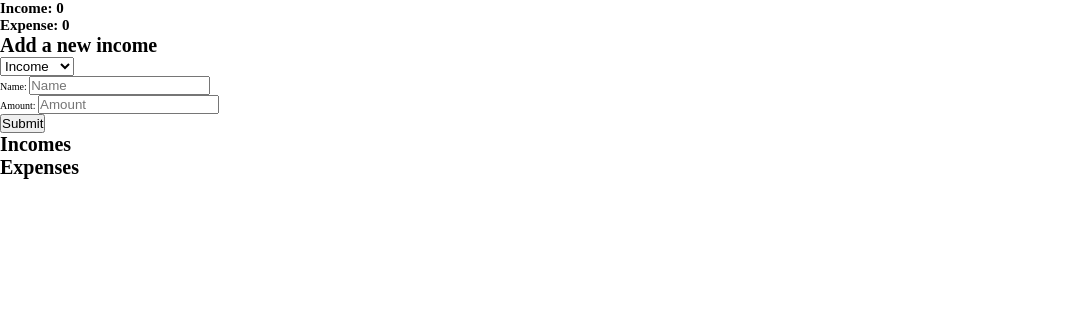
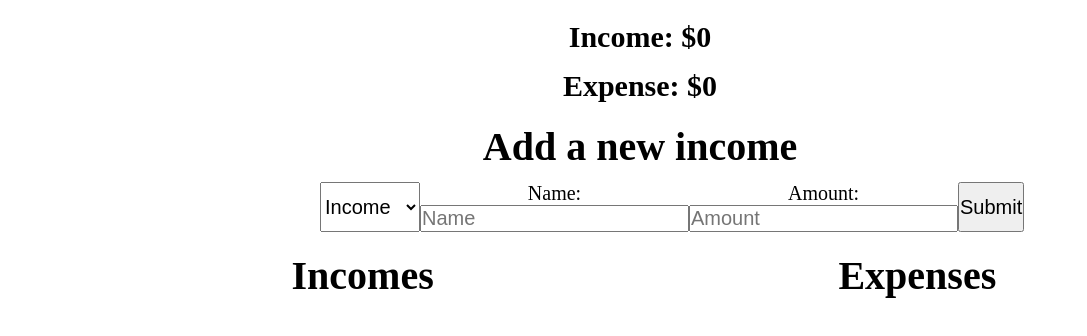
Before and after one commit to MrGSense/budget-app, a React app: page / in a window 1280 px wide. Shown: the top 336 px of the page, without its empty margins (0-1087 px from the left). Built offline with nearby package versions, Linux system fonts and the light colour scheme.

Commit message:
Add basic styling

```diff
--- a/src/components/BudgetApp/BudgetApp.js
+++ b/src/components/BudgetApp/BudgetApp.js
@@ -44,8 +44,10 @@ class BudgetApp extends Component {
             <div className="BudgetApp">
                 <BudgetInfo incomes={this.state.incomes} expenses={this.state.expenses} />
                 <BudgetForm sendData={this.getData} />
-                <BudgetList data={this.state.incomes} type="Income" />
-                <BudgetList data={this.state.expenses} type="Expense" />
+                <div className="BudgetApp__lists">
+                    <BudgetList data={this.state.incomes} type="Income" />
+                    <BudgetList data={this.state.expenses} type="Expense" />
+                </div>
             </div>
         )
     }
--- a/src/components/BudgetApp/BudgetForm.js
+++ b/src/components/BudgetApp/BudgetForm.js
@@ -34,19 +34,19 @@ class BudgetForm extends Component {
             <div className="BudgetForm">
                 <h1 className="BudgetForm__title">Add a new {this.state.value}</h1>
                 <form className="BudgetForm__form" onSubmit={this.onSubmit}>
-                    <select className="BudgetForm__select" name="value" id="value" onChange={this.onChange}>
+                    <select className="BudgetForm__form-select" name="value" id="value" onChange={this.onChange}>
                         <option value="income">Income</option>
                         <option value="expense">Expense</option>
                     </select>
-                    <div className="BudgetForm__name">
-                        <label className="BudgetForm__label">Name: </label>
-                        <input className="BudgetForm__input" type="text" name="name" id="name" onChange={this.onChange} placeholder="Name"></input>
+                    <div className="BudgetForm__form-div">
+                        <label className="BudgetForm__form-label">Name: </label>
+                        <input className="BudgetForm__form-input" type="text" name="name" id="name" onChange={this.onChange} placeholder="Name"></input>
                     </div>
-                    <div className="BudgetForm__amount">
-                        <label className="BudgetForm__label">Amount: </label>
-                        <input className="BudgetForm__input" type="number" name="amount" id="amount" onChange={this.onChange} placeholder="Amount"></input>
+                    <div className="BudgetForm__form-div">
+                        <label className="BudgetForm__form-label">Amount: </label>
+                        <input className="BudgetForm__form-input" type="number" name="amount" id="amount" onChange={this.onChange} placeholder="Amount"></input>
                     </div>
-                    <button className="BudgetForm__button" onSubmit={this.state.onSubmit}>Submit</button>
+                    <button className="BudgetForm__form-button" onSubmit={this.state.onSubmit}>Submit</button>
                 </form>
             </div>
         )
--- a/src/components/BudgetApp/BudgetInfo.js
+++ b/src/components/BudgetApp/BudgetInfo.js
@@ -31,8 +31,8 @@ class BudgetInfo extends Component {
     render() {
         return (
             <div className="BudgetInfo">
-                <h2>Income: {this.state.incomeTotal}</h2>
-                <h2>Expense: {this.state.expenseTotal}</h2>
+                <h2 className="BudgetInfo__income">Income: ${this.state.incomeTotal}</h2>
+                <h2 className="BudgetInfo__expense">Expense: ${this.state.expenseTotal}</h2>
             </div>
         )
     }
--- a/src/components/BudgetApp/BudgetList.js
+++ b/src/components/BudgetApp/BudgetList.js
@@ -5,7 +5,7 @@ class BudgetList extends Component{
     render() {
         return (
             <div className="BudgetList">
-                <h1>{this.props.type}s</h1>
+                <h1 className="BudgetList__title">{this.props.type}s</h1>
                 <div className="BudgetList__list">
                     {this.props.data.map(data =>
                         <BudgetItem key={data.id} name={data.name} amount={data.amount} />
--- a/src/components/styles/app.css
+++ b/src/components/styles/app.css
@@ -7,5 +7,104 @@
 
 html {
   font-size: 62.5%;
+  text-align: center;
+}
+
+.BudgetApp {
+  height: 100%;
+  width: 100%;
+  display: -webkit-box;
+  display: -ms-flexbox;
+  display: flex;
+  -webkit-box-orient: vertical;
+  -webkit-box-direction: normal;
+      -ms-flex-direction: column;
+          flex-direction: column;
+  -webkit-box-align: center;
+      -ms-flex-align: center;
+          align-items: center;
+}
+
+.BudgetApp__lists {
+  display: -webkit-box;
+  display: -ms-flexbox;
+  display: flex;
+  -webkit-box-align: stretch;
+      -ms-flex-align: stretch;
+          align-items: stretch;
+  -webkit-box-pack: space-evenly;
+      -ms-flex-pack: space-evenly;
+          justify-content: space-evenly;
+  width: 100%;
+}
+
+.BudgetInfo {
+  width: 20%;
+  margin-top: 2rem;
+}
+
+.BudgetInfo__income {
+  font-size: 3rem;
+}
+
+.BudgetInfo__expense {
+  font-size: 3rem;
+  margin-top: 1.5rem;
+}
+
+.BudgetForm {
+  width: 50%;
+  margin-top: 2rem;
+}
+
+.BudgetForm__title {
+  font-size: 4rem;
+}
+
+.BudgetForm__form {
+  display: -webkit-box;
+  display: -ms-flexbox;
+  display: flex;
+  -webkit-box-pack: space-evenly;
+      -ms-flex-pack: space-evenly;
+          justify-content: space-evenly;
+  margin-top: 1.2rem;
+}
+
+.BudgetForm__form-select {
+  font-size: 2rem;
+}
+
+.BudgetForm__form-label {
+  font-size: 2rem;
+}
+
+.BudgetForm__form-input {
+  font-size: 2rem;
+}
+
+.BudgetForm__form-button {
+  font-size: 2rem;
+}
+
+.BudgetList {
+  margin-top: 2rem;
+  width: 30%;
+}
+
+.BudgetList__title {
+  font-size: 4rem;
+}
+
+.BudgetItem {
+  margin-top: 1.5rem;
+}
+
+.BudgetItem:last-child {
+  margin-bottom: 5rem;
+}
+
+.BudgetItem__text {
+  font-size: 2rem;
 }
 /*# sourceMappingURL=app.css.map */
--- a/src/components/styles/app.scss
+++ b/src/components/styles/app.scss
@@ -7,4 +7,92 @@
 html{
     // This defines what 1rem is
     font-size: 62.5%; //1rem = 10px
+    text-align: center;
 }
+
+// Budget App
+.BudgetApp {
+    height: 100%;
+    width: 100%;
+    display: flex;
+    flex-direction: column;
+    align-items: center;
+
+    &__lists {
+        display: flex;
+        align-items: stretch;
+        justify-content: space-evenly;
+        width: 100%;
+    }
+}
+
+// Components of Budget App
+// Budget Info
+.BudgetInfo {
+    width: 20%;
+    margin-top: 2rem;
+
+    &__income {
+        font-size: 3rem;
+    }
+
+    &__expense {
+        font-size: 3rem;
+        margin-top: 1.5rem;
+    }
+}
+
+// Budget Form
+.BudgetForm {
+    width: 50%;
+    margin-top: 2rem;
+
+    &__title {
+        font-size: 4rem;
+    }
+
+    &__form {
+        display: flex;
+        justify-content: space-evenly;
+        margin-top: 1.2rem;
+
+        &-select {
+            font-size: 2rem;
+        }
+
+        &-label {
+            font-size: 2rem;
+        }
+
+        &-input {
+            font-size: 2rem;
+        }
+
+        &-button {
+            font-size: 2rem;
+        }
+    }
+}
+
+// Budget List
+.BudgetList {
+    margin-top: 2rem;
+    width: 30%;
+
+    &__title {
+        font-size: 4rem;
+    }
+}
+
+// Budget Item
+.BudgetItem {
+    margin-top: 1.5rem;
+
+    &:last-child {
+        margin-bottom: 5rem;
+    }
+
+    &__text {
+        font-size: 2rem;
+    }
+}
```
